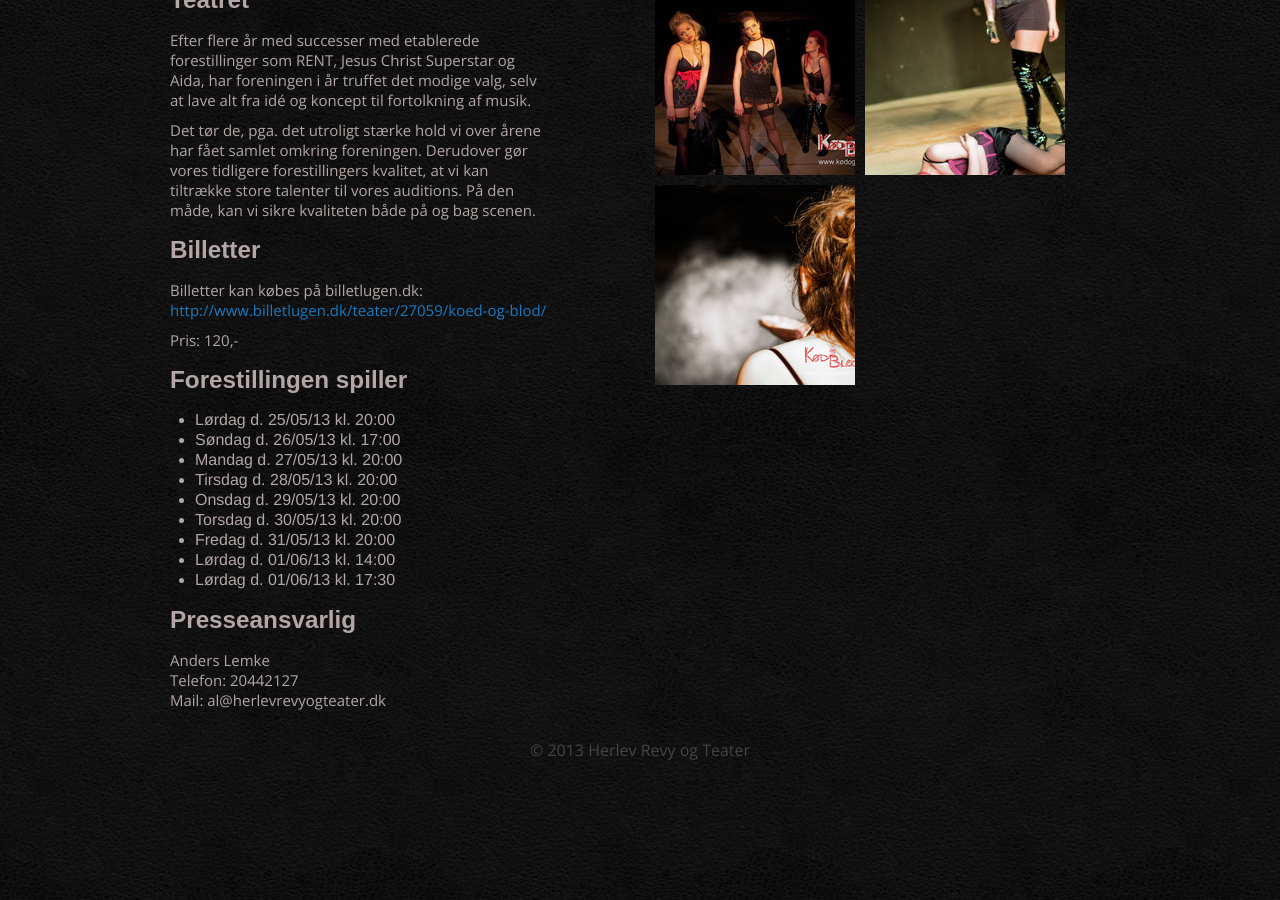
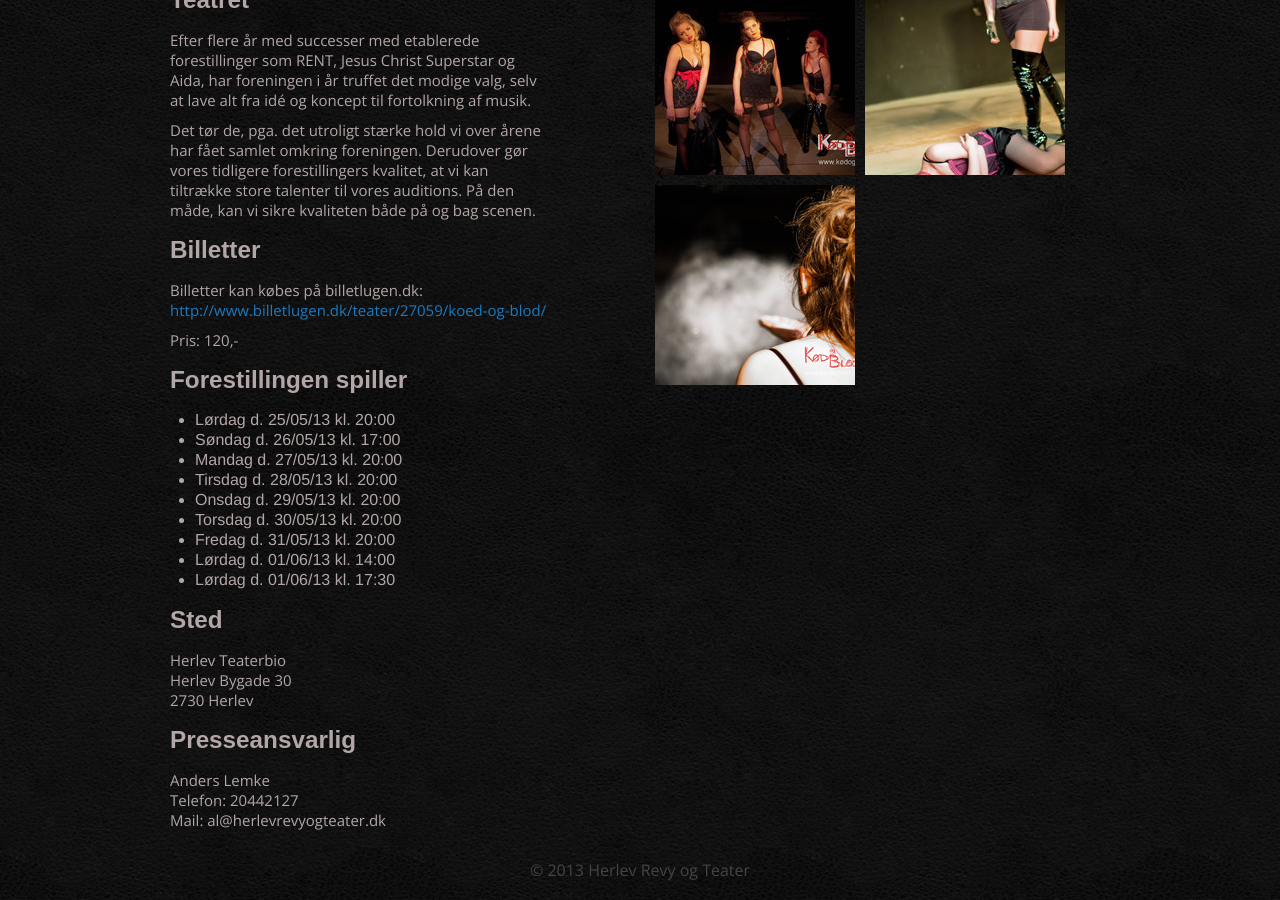
Before and after one commit to anderslemke/kodogblod, a Jekyll site: the page built from presse/index.html, in a window 1280 px wide and 900 px high, scrolled down 642 px. Built offline with Jekyll 4.4.1, drawn with Linux system fonts in a browser that asks for light colours; nearby versions of some CDN libraries; some web fonts are replaced; comment, search, counter and statistics services are not loaded; before the commit the page ends 1422 px from its top, so only the background shows below that.

Commit message:
Add sted to press

```diff
--- a/presse/index.html
+++ b/presse/index.html
@@ -39,6 +39,12 @@ facebook_image: http://xn--kdogblod-54a.dk/assets/images/square_poster.png
       <li>Lørdag d. 01/06/13 kl. 17:30</li>
     </ul>
 
+    <h3>Sted</h3>
+    <p>
+      Herlev Teaterbio<br>
+      Herlev Bygade 30<br>
+      2730 Herlev
+    </p>
 
     <h3>Presseansvarlig</h3>
     <p>Anders Lemke <br>
```
